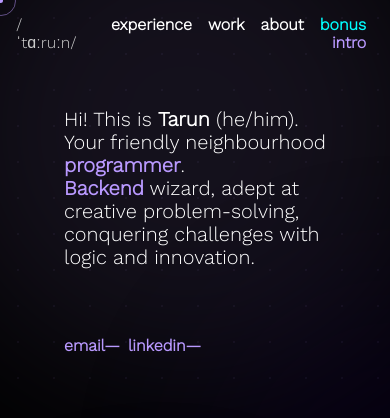
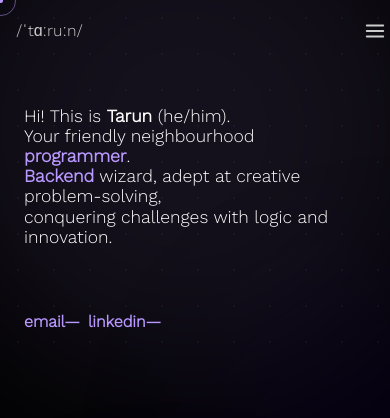
Before and after one commit to atypicalesper/atypicalesper.github.io, a Next.js app: page / in a window 390 px wide. Shown: the top 418 px of the page. Built offline with nearby package versions, Linux system fonts and the light colour scheme; a web font is replaced by a local one.

Commit message:
feat: add mobile hamburger menu and responsive nav CSS

```diff
--- a/src/components/Navbar.jsx
+++ b/src/components/Navbar.jsx
@@ -1,13 +1,14 @@
 'use client';
 
 import Link from 'next/link';
-import { useEffect, useRef } from 'react';
+import { useEffect, useRef, useState } from 'react';
 import { usePathname } from 'next/navigation';
 import { gsap } from 'gsap';
 
 const Navbar = () => {
   const pathname = usePathname();
   const navRef = useRef(null);
+  const [mobileOpen, setMobileOpen] = useState(false);
 
   useEffect(() => {
     gsap.fromTo(
@@ -17,23 +18,61 @@ const Navbar = () => {
     );
   }, []);
 
+  // Close on route change
+  useEffect(() => { setMobileOpen(false); }, [pathname]);
+
   const navClass = (path) => {
     const isActive = path === '/' ? pathname === '/' : pathname.startsWith(path);
     return `nav-item${isActive ? ' active' : ''}`;
   };
 
   return (
-    <div className="nav" ref={navRef}>
+    <div className="nav-wrapper" ref={navRef}>
+      <div className="nav">
         <div>
           <Link href="/" className="emblem">/ˈtɑːruːn/</Link>
         </div>
-      <div className="nav-items">
+
+        {/* Desktop links */}
+        <div className="nav-items nav-items--desktop">
           <Link href="/drumkit" className={navClass('/drumkit') + ' bonus'}>bonus</Link>
           <Link href="/about" className={navClass('/about')}>about</Link>
           <Link href="/work" className={navClass('/work')}>work</Link>
           <Link href="/resume" className={navClass('/resume')}>experience</Link>
           <Link href="/" className={navClass('/')}>intro</Link>
         </div>
+
+        {/* Mobile hamburger */}
+        <button
+          className="nav-hamburger"
+          onClick={() => setMobileOpen((v) => !v)}
+          aria-label={mobileOpen ? 'Close menu' : 'Open menu'}
+        >
+          {mobileOpen ? (
+            <svg width="22" height="22" viewBox="0 0 24 24" fill="none" stroke="currentColor" strokeWidth="2" strokeLinecap="round">
+              <line x1="18" y1="6" x2="6" y2="18" />
+              <line x1="6" y1="6" x2="18" y2="18" />
+            </svg>
+          ) : (
+            <svg width="22" height="22" viewBox="0 0 24 24" fill="none" stroke="currentColor" strokeWidth="2" strokeLinecap="round">
+              <line x1="3" y1="6" x2="21" y2="6" />
+              <line x1="3" y1="12" x2="21" y2="12" />
+              <line x1="3" y1="18" x2="21" y2="18" />
+            </svg>
+          )}
+        </button>
+      </div>
+
+      {/* Mobile dropdown */}
+      {mobileOpen && (
+        <div className="nav-mobile-menu">
+          <Link href="/" className={navClass('/')} onClick={() => setMobileOpen(false)}>intro</Link>
+          <Link href="/about" className={navClass('/about')} onClick={() => setMobileOpen(false)}>about</Link>
+          <Link href="/work" className={navClass('/work')} onClick={() => setMobileOpen(false)}>work</Link>
+          <Link href="/resume" className={navClass('/resume')} onClick={() => setMobileOpen(false)}>experience</Link>
+          <Link href="/drumkit" className={navClass('/drumkit') + ' bonus'} onClick={() => setMobileOpen(false)}>bonus</Link>
+        </div>
+      )}
     </div>
   );
 };
--- a/src/styles/main.css
+++ b/src/styles/main.css
@@ -118,13 +118,19 @@ a:hover {
   color: #ddd;
 }
 
-.nav {
+.nav-wrapper {
   position: absolute;
   width: 100%;
+  z-index: 100;
+  font-family: "Work Sans", sans-serif;
+}
+
+.nav {
+  width: 100%;
   padding: 1rem;
-  font-family: "Work Sans", sans-serif;
   display: flex;
   justify-content: space-between;
+  align-items: center;
 }
 
 .nav .emblem {
@@ -518,3 +524,60 @@ a:hover {
   font-size: 0.9rem;
   color: #ccc;
 }
+
+/* ── Mobile nav ── */
+.nav-hamburger {
+  display: none;
+  background: none;
+  border: none;
+  color: #ccc;
+  cursor: pointer;
+  padding: 0.25rem;
+  margin-right: 1rem;
+}
+
+.nav-mobile-menu {
+  display: flex;
+  flex-direction: column;
+  gap: 0;
+  background: rgba(0, 0, 0, 0.92);
+  backdrop-filter: blur(12px);
+  border-top: 1px solid rgba(185, 153, 255, 0.15);
+  padding: 0.5rem 0;
+}
+
+.nav-mobile-menu .nav-item {
+  display: block;
+  padding: 0.85rem 1.5rem;
+  text-align: left;
+  border-bottom: 1px solid rgba(255, 255, 255, 0.04);
+  font-size: 1rem;
+  font-weight: 400;
+  margin: 0;
+  float: none;
+}
+
+.nav-mobile-menu .nav-item:last-child {
+  border-bottom: none;
+}
+
+@media (max-width: 640px) {
+  .nav-hamburger {
+    display: flex;
+    align-items: center;
+    justify-content: center;
+  }
+
+  .nav-items--desktop {
+    display: none;
+  }
+
+  .content {
+    padding: 5.5rem 1.5rem 2rem 1.5rem;
+  }
+
+  .content p {
+    width: 100%;
+    font-size: 1.1rem;
+  }
+}
```
Lines whose indentation alone changed are shown as unchanged.
